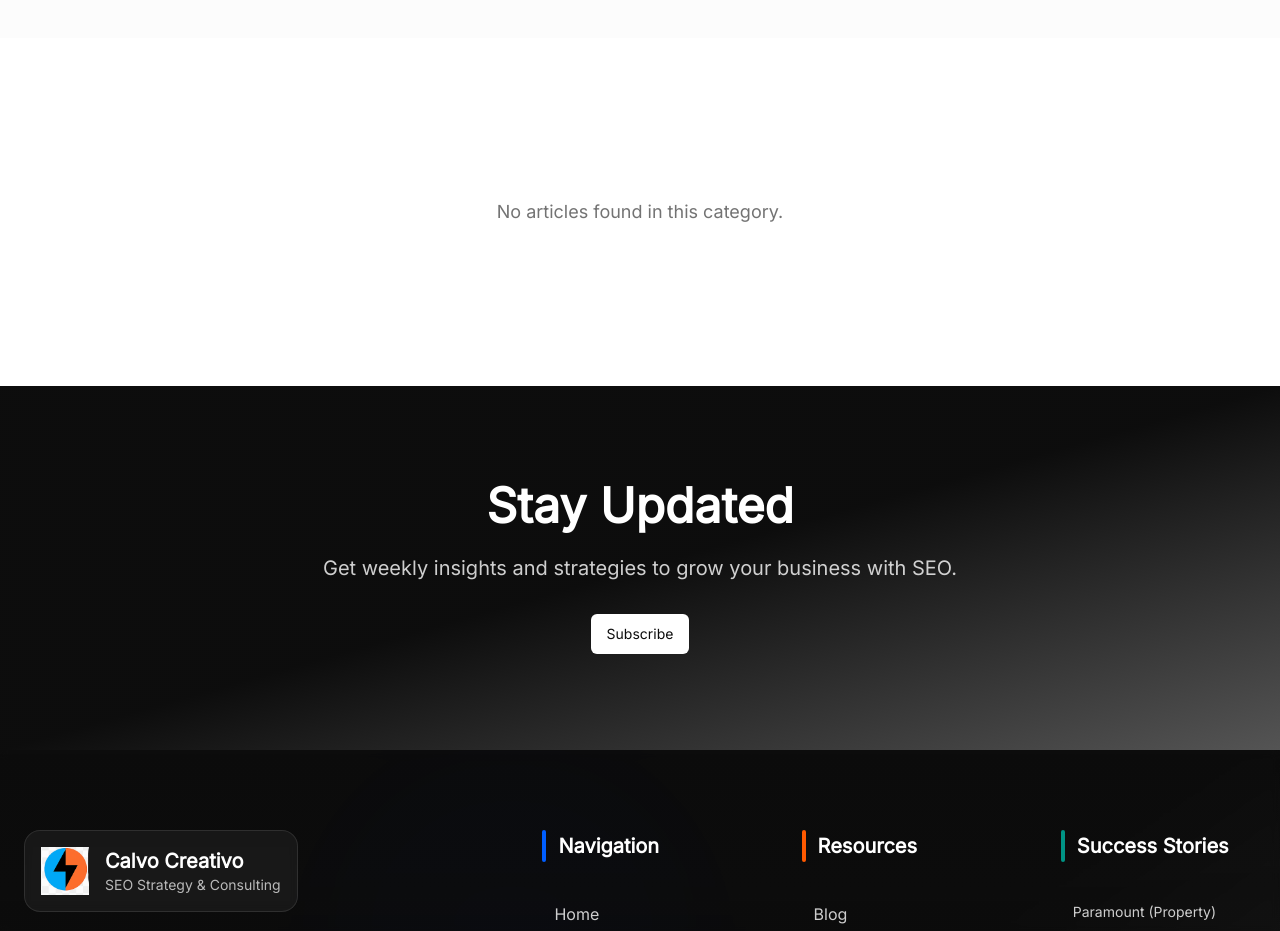
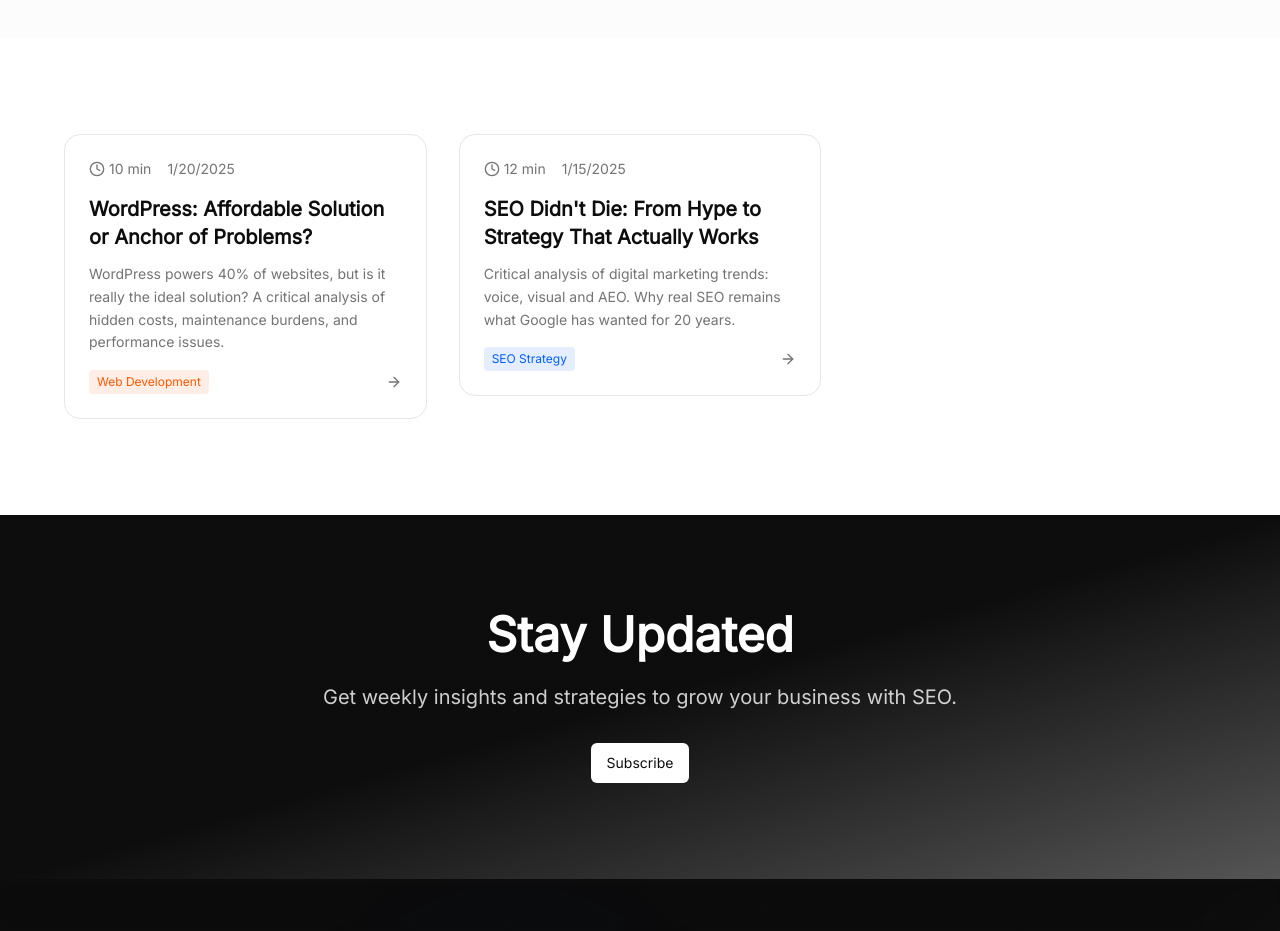
Before and after one commit to germur/florida-seo-quest, a React (Vite) app: page /blog in a window 1280 px wide. Shown: the part 1240-2171 px from the top of the page. Built offline with nearby package versions, Linux system fonts and the light colour scheme.

Commit message:
Fix blog category filter

```diff
--- a/src/pages/Blog.tsx
+++ b/src/pages/Blog.tsx
@@ -39,9 +39,10 @@ const Blog = () => {
   const featuredPosts = posts.filter(post => post.featured);
   const regularPosts = posts.filter(post => !post.featured);
 
+  // Filter all posts for the main grid (not just regular posts)
   const filteredPosts = selectedCategory === "all"
-    ? regularPosts
-    : regularPosts.filter(post => post.category === selectedCategory);
+    ? posts
+    : posts.filter(post => post.category === selectedCategory);
 
   return (
     <main className="min-h-screen pt-16">
@@ -85,7 +86,11 @@ const Blog = () => {
                   >
                     <article className="bg-gradient-to-br from-teal/5 to-electric-blue/5 border border-border rounded-2xl p-8 hover:shadow-xl transition-all duration-300 hover:-translate-y-2 cursor-pointer group">
                       <div className="flex items-center gap-4 text-sm text-muted-foreground mb-4">
-                        <span className={`px-3 py-1 bg-${categories.find(c => c.id === post.category)?.color}/10 text-${categories.find(c => c.id === post.category)?.color} rounded-full font-medium`}>
+                        <span className={`px-3 py-1 rounded-full font-medium ${
+                          post.category === 'seo-strategy' ? 'bg-electric-blue/10 text-electric-blue' :
+                          post.category === 'web-development' ? 'bg-bright-orange/10 text-bright-orange' :
+                          'bg-teal/10 text-teal'
+                        }`}>
                           {categories.find(c => c.id === post.category)?.name}
                         </span>
                         <span className="flex items-center gap-1">
@@ -136,7 +141,9 @@ const Blog = () => {
                   onClick={() => setSelectedCategory(category.id)}
                   className={`px-4 py-2 rounded-lg font-medium transition-all duration-300 ${
                     selectedCategory === category.id
-                      ? `bg-${category.color || 'teal'} text-white`
+                      ? category.id === 'seo-strategy' ? 'bg-electric-blue text-white' :
+                        category.id === 'web-development' ? 'bg-bright-orange text-white' :
+                        'bg-teal text-white'
                       : 'bg-card text-muted-foreground hover:bg-muted hover:text-primary'
                   }`}
                 >
@@ -177,7 +184,11 @@ const Blog = () => {
                     </p>
 
                     <div className="flex items-center justify-between">
-                      <span className={`px-2 py-1 bg-${categories.find(c => c.id === post.category)?.color}/10 text-${categories.find(c => c.id === post.category)?.color} text-xs rounded font-medium`}>
+                      <span className={`px-2 py-1 text-xs rounded font-medium ${
+                        post.category === 'seo-strategy' ? 'bg-electric-blue/10 text-electric-blue' :
+                        post.category === 'web-development' ? 'bg-bright-orange/10 text-bright-orange' :
+                        'bg-teal/10 text-teal'
+                      }`}>
                         {categories.find(c => c.id === post.category)?.name}
                       </span>
 
```
